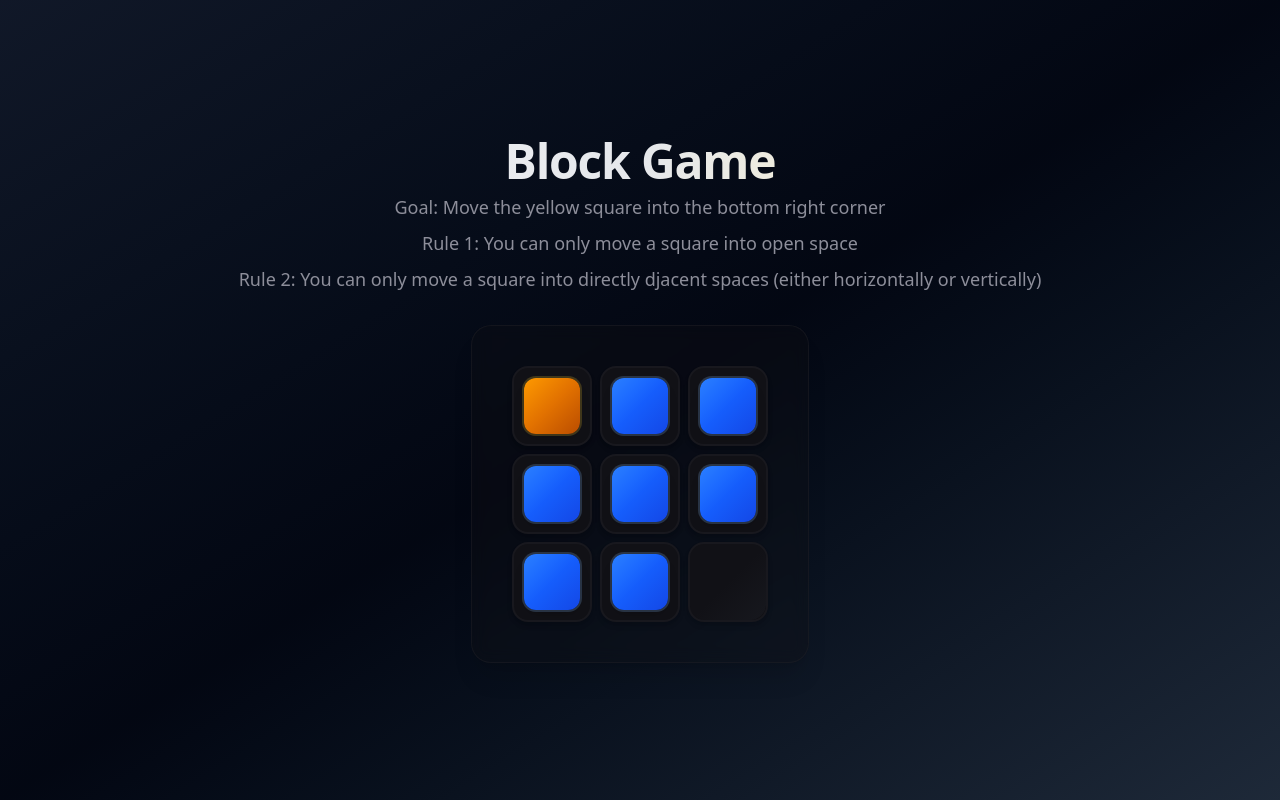
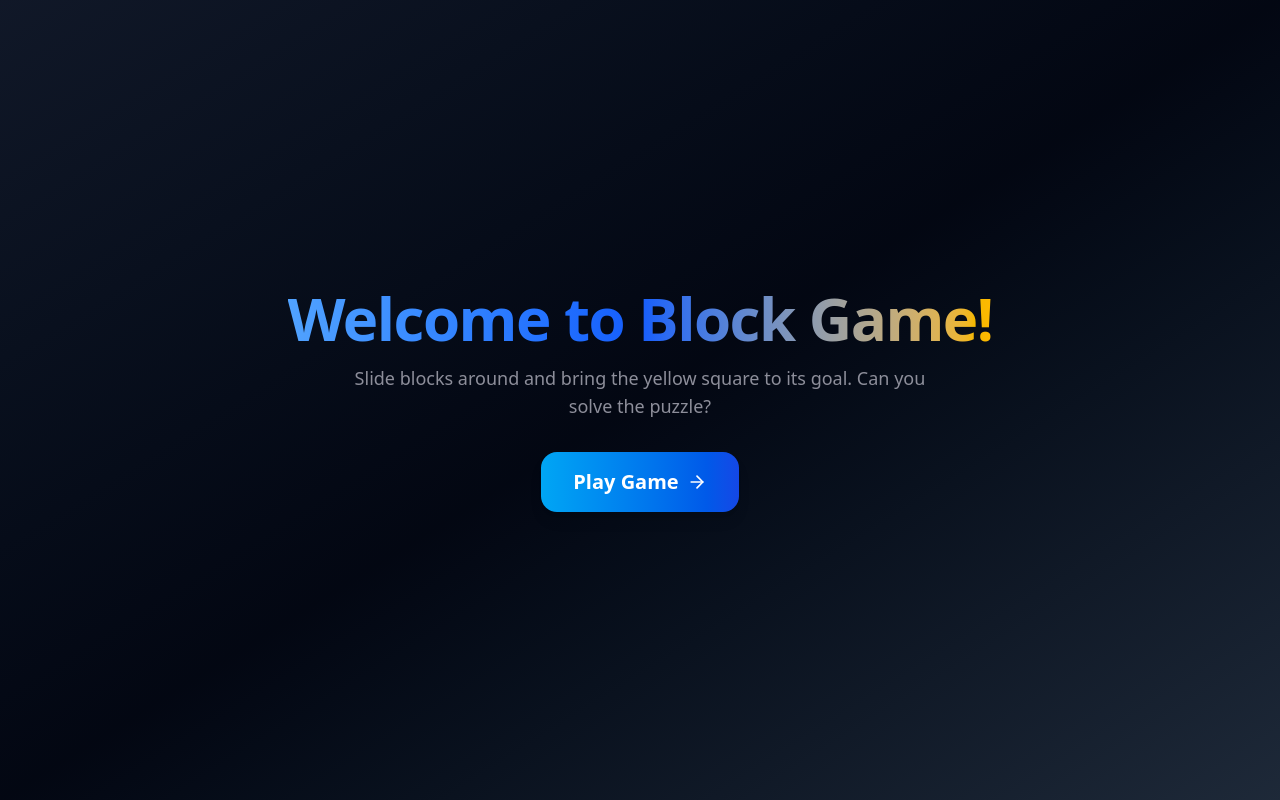
Before and after one commit to skojr/Block-Game, a Next.js app: page / in a window 1280 px wide. Built offline with nearby package versions, Linux system fonts and the light colour scheme.

Commit message:
[Refactor] extract hooks logic and domain logic into their own layers

```diff
--- a/app/board.tsx
+++ /dev/null
@@ -1,105 +0,0 @@
-"use client";
-import { useState } from "react";
-import Square from "./square";
-
-/**
- *
- * If i want to have state that reflects if square is selected or not based on click, how should i do that
- * we can represent squares as a 1-d list
- *  - map row, col to 1-d index
- *  - each element should have
- *      - whether it is occupied
- *      - whether it is the target
- *      - whether it is selected (only 1 element can be selected at a time)
- *      - the current position on the grid
- * set glo
- * when a square is clicked
- *  - selected = !selected
- *  - global selected = selected
- */
-
-export default function Board({ rows = 3, cols = 3 }: { rows?: number, cols?: number }) {
-    const [isASquareselected, setIsASquareselected] = useState<boolean>(false)
-    const [selectedTileIndex, setSelectedTileIndex] = useState<number>(-1)
-    const [squares, setSquares] = useState(
-        Array.from({ length: rows * cols }, (_, i) => ({
-            occupied: i !== rows * cols - 1, // occupied
-            target: i === 0, // target
-            selected: false,
-        }))
-    );
-
-    function canMoveTile(indexFrom: number, indexTo: number): boolean {
-        // can move from indexFrom to indexTo if
-            // they are right next to each other
-            // they are on top of each other
-        const fromRow = Math.floor(indexFrom / rows)
-        const fromCol = indexFrom % cols
-
-        const toRow = Math.floor(indexTo / rows)
-        const toCol = indexTo % cols
-
-        // if in adjacent columns, must be in same row
-        if (Math.abs(fromCol - toCol) <= 1 && fromRow === toRow) return true;
-
-        // if in adjacent rows, must be in same column
-        if (Math.abs(fromRow - toRow) <= 1 && fromCol === toCol) return true;
-
-        // otherwise, not a legal move
-        return false;
-    }
-
-    function handleTileClick(index: number): void {
-        const copyOfSquares = squares.slice();
-        // if empty square is clicked, and another square was previously selected
-        if (!squares[index].occupied) {
-            if (isASquareselected) {
-                const emptyTile = squares[index]
-
-                // move selected square to empty space
-                if (!canMoveTile(selectedTileIndex, index)) {
-                    alert("Illegal Move! Can only move square into adjacent, open space");
-                    return;
-                }
-                copyOfSquares[index] = squares[selectedTileIndex]
-                copyOfSquares[selectedTileIndex] = emptyTile
-
-                // update squares and reset everything to not selected
-                setSquares(copyOfSquares)
-                setIsASquareselected(false);
-                setSelectedTileIndex(-1);
-            } // else do nothing
-        } else {
-            // update status of square
-            const square = copyOfSquares[index]
-            square.selected = true;
-
-            // update squares
-            setSquares(copyOfSquares)
-            setIsASquareselected(true)
-            setSelectedTileIndex(index);
-        }
-        return;
-    };
-
-    return (
-        <div className="flex flex-col gap-2 p-2">
-            {Array.from({ length: rows }, (_, row) => (
-                <div key={row} className="flex gap-2">
-                    {Array.from({ length: cols }, (_, col) => {
-                        const index = row * cols + col
-                        const square = squares[index]
-                        return (
-                            <Square
-                                key={col}
-                                onSquareClick={() => handleTileClick(index)}
-                                occupied={square.occupied}
-                                target={square.target}
-                            />
-                        )
-                    })}
-                </div>
-            ))}
-        </div>
-    )
-}
--- /dev/null
+++ b/app/game/components/board.tsx
@@ -0,0 +1,28 @@
+"use client";
+import Square from "./square";
+import useBoardGame from "../hooks/useBoardGame";
+
+export default function Board({ rows = 3, cols = 3 }: { rows?: number, cols?: number }) {
+    const { squares, handleTileClick } = useBoardGame({ rows, cols })
+
+    return (
+        <div className="flex flex-col gap-2 p-2">
+            {Array.from({ length: rows }, (_, row) => (
+                <div key={row} className="flex gap-2">
+                    {Array.from({ length: cols }, (_, col) => {
+                        const index = row * cols + col
+                        const square = squares[index]
+                        return (
+                            <Square
+                                key={col}
+                                onSquareClick={() => handleTileClick(index)}
+                                occupied={square.occupied}
+                                target={square.target}
+                            />
+                        )
+                    })}
+                </div>
+            ))}
+        </div>
+    )
+}
--- /dev/null
+++ b/app/game/domain/game.tsx
@@ -0,0 +1,19 @@
+export default function canMoveTile(indexFrom: number, indexTo: number, cols: number): boolean {
+    // can move from indexFrom to indexTo if
+        // they are right next to each other
+        // they are on top of each other
+    const fromRow = Math.floor(indexFrom / cols)
+    const fromCol = indexFrom % cols
+
+    const toRow = Math.floor(indexTo / cols)
+    const toCol = indexTo % cols
+
+    // if in adjacent columns, must be in same row
+    if (Math.abs(fromCol - toCol) <= 1 && fromRow === toRow) return true;
+
+    // if in adjacent rows, must be in same column
+    if (Math.abs(fromRow - toRow) <= 1 && fromCol === toCol) return true;
+
+    // otherwise, not a legal move
+    return false;
+}
--- /dev/null
+++ b/app/game/hooks/useBoardGame.tsx
@@ -0,0 +1,64 @@
+"use client";
+import { useState } from "react";
+import canMoveTile from "../domain/game";
+
+interface Square {
+    occupied: boolean,
+    target: boolean,
+    selected: boolean
+}
+
+interface Hooks {
+    handleTileClick: (index: number) => void,
+    squares: Square[]
+}
+export default function useBoardGame({ rows, cols }: { rows: number, cols: number }): Hooks {
+
+    const [isASquareselected, setIsASquareselected] = useState<boolean>(false);
+    const [selectedTileIndex, setSelectedTileIndex] = useState<number>(-1);
+    const [squares, setSquares] = useState<Square[]>(
+        Array.from({ length: rows * cols }, (_, i) => ({
+            occupied: i !== rows * cols - 1, // occupied
+            target: i === 0, // target
+            selected: false,
+        }))
+    );
+
+    function handleTileClick(index: number): void {
+        const copyOfSquares = squares.slice();
+        // if empty square is clicked, and another square was previously selected
+        if (!squares[index].occupied) {
+            if (isASquareselected) {
+                const emptyTile = squares[index]
+
+                // move selected square to empty space
+                if (!canMoveTile(selectedTileIndex, index, cols)) {
+                    alert("Illegal Move! Can only move square into adjacent, open space");
+                    return;
+                }
+                copyOfSquares[index] = squares[selectedTileIndex]
+                copyOfSquares[selectedTileIndex] = emptyTile
+
+                // update squares and reset everything to not selected
+                setSquares(copyOfSquares)
+                setIsASquareselected(false);
+                setSelectedTileIndex(-1);
+            } // else do nothing
+        } else {
+            // update status of square
+            const square = copyOfSquares[index]
+            square.selected = true;
+
+            // update squares
+            setSquares(copyOfSquares)
+            setIsASquareselected(true)
+            setSelectedTileIndex(index);
+        }
+        return;
+    };
+
+    return {
+        handleTileClick,
+        squares
+    }
+}
--- /dev/null
+++ b/app/game/page.tsx
@@ -0,0 +1,22 @@
+import Board from "./components/board";
+
+export default function Home() {
+  return (
+    <div className="min-h-screen bg-gradient-to-br from-gray-50 via-gray-100 to-gray-200 dark:from-gray-900 dark:via-gray-950 dark:to-gray-800 text-foreground">
+      <main className="flex min-h-screen w-full flex-col items-center justify-center px-8 py-16 gap-8">
+        <div className="text-center space-y-2">
+          <h1 className="text-4xl md:text-5xl font-bold bg-gradient-to-r from-gray-800 via-gray-700 to-amber-900 dark:from-gray-100 dark:via-gray-200 dark:to-amber-100 bg-clip-text text-transparent tracking-tight">
+            Block Game
+          </h1>
+          <p className="text-muted-foreground text-lg font-medium">Goal: Move the yellow square into the bottom right corner</p>
+          <p className="text-muted-foreground text-lg font-medium">Rule 1: You can only move a square into open space</p>
+          <p className="text-muted-foreground text-lg font-medium">Rule 2: You can only move a square into directly djacent spaces (either horizontally or vertically)</p>
+
+        </div>
+        <div className="flex items-center justify-center p-8 rounded-2xl bg-card/50 dark:bg-card/30 backdrop-blur-sm border border-border shadow-xl">
+          <Board></Board>
+        </div>
+      </main>
+    </div>
+  );
+}
--- a/app/page.tsx
+++ b/app/page.tsx
@@ -1,21 +1,25 @@
-import Board from "./board";
+import Link from "next/link";
+import { ArrowRight } from "lucide-react";
 
 export default function Home() {
   return (
-    <div className="min-h-screen bg-gradient-to-br from-gray-50 via-gray-100 to-gray-200 dark:from-gray-900 dark:via-gray-950 dark:to-gray-800 text-foreground">
-      <main className="flex min-h-screen w-full flex-col items-center justify-center px-8 py-16 gap-8">
-        <div className="text-center space-y-2">
-          <h1 className="text-4xl md:text-5xl font-bold bg-gradient-to-r from-gray-800 via-gray-700 to-amber-900 dark:from-gray-100 dark:via-gray-200 dark:to-amber-100 bg-clip-text text-transparent tracking-tight">
-            Block Game
+    <div className="min-h-screen flex items-center justify-center bg-gradient-to-br from-gray-50 via-gray-100 to-gray-200 dark:from-gray-900 dark:via-gray-950 dark:to-gray-800 text-foreground">
+      <main className="flex flex-col items-center justify-center gap-8 px-8 py-16">
+        <div className="text-center space-y-4">
+          <h1 className="text-5xl md:text-6xl font-extrabold bg-gradient-to-r from-amber-600 via-blue-700 to-amber-800 dark:from-blue-400 dark:via-blue-600 dark:to-amber-400 bg-clip-text text-transparent tracking-tight">
+            Welcome to Block Game!
           </h1>
-          <p className="text-muted-foreground text-lg font-medium">Goal: Move the yellow square into the bottom right corner</p>
-          <p className="text-muted-foreground text-lg font-medium">Rule 1: You can only move a square into open space</p>
-          <p className="text-muted-foreground text-lg font-medium">Rule 2: You can only move a square into directly djacent spaces (either horizontally or vertically)</p>
-
+          <p className="text-lg text-muted-foreground max-w-xl mx-auto">
+            Slide blocks around and bring the yellow square to its goal. Can you solve the puzzle?
+          </p>
         </div>
-        <div className="flex items-center justify-center p-8 rounded-2xl bg-card/50 dark:bg-card/30 backdrop-blur-sm border border-border shadow-xl">
-          <Board></Board>
-        </div>
+        <Link
+          href="/game"
+          className="inline-flex items-center gap-2 px-8 py-4 rounded-xl bg-gradient-to-r from-sky-500 to-blue-700 hover:from-sky-600 hover:to-blue-800 transition-colors text-white text-xl font-bold shadow-lg active:scale-95 focus:outline-none focus:ring-2 focus:ring-offset-2 focus:ring-sky-500"
+        >
+          Play Game
+          <ArrowRight className="w-5 h-5" />
+        </Link>
       </main>
     </div>
   );
```
Also changed, not shown: app/game/components/square.tsx (renamed from app/square.tsx).
